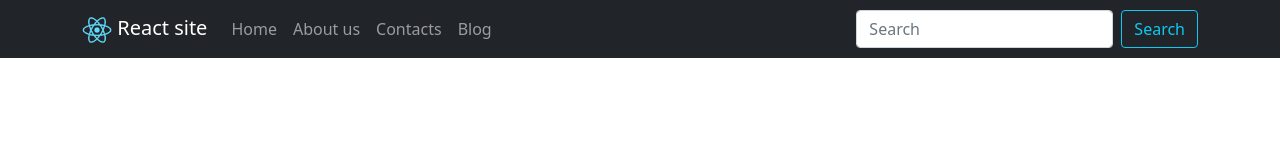
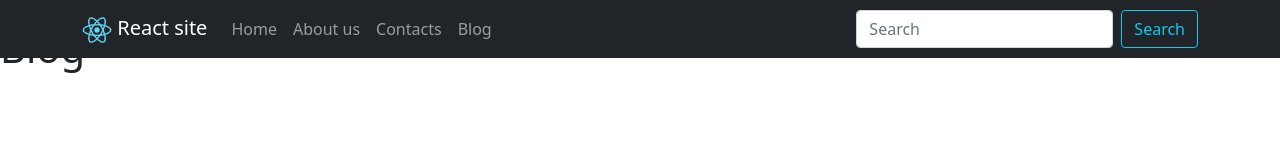
Before and after one commit to VladislavGuliy/unit_07, a React (Create React App) app: page /blog in a window 1280 px wide. Shown: the top 160 px of the page. Built offline with nearby package versions, Linux system fonts and the light colour scheme.

Commit message:
Change src/Pages/Blog.js

```diff
--- a/src/Pages/Blog.js
+++ b/src/Pages/Blog.js
@@ -4,6 +4,7 @@ export default class Blog extends Component {
   render() {
     return (
       <div>
+        console.log(5);
         <h1>Blog</h1>
       </div>
     )
```
